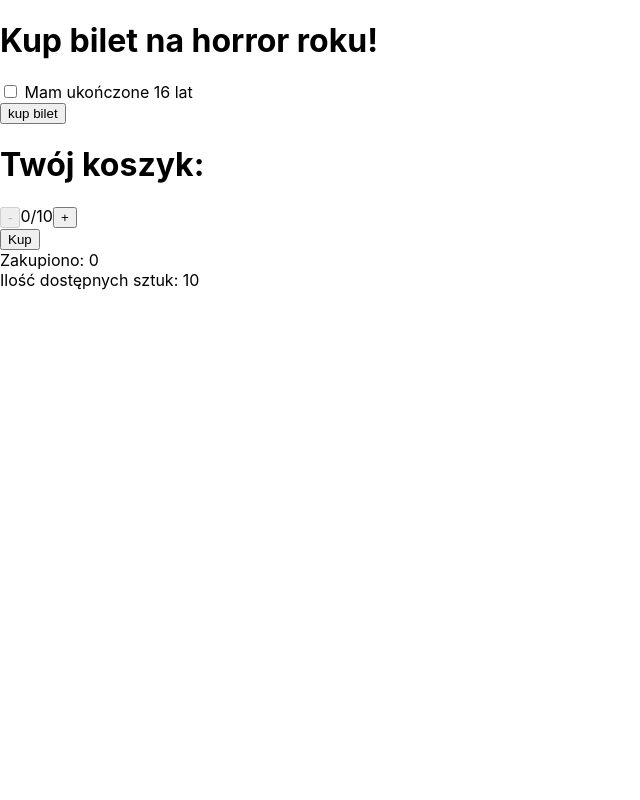
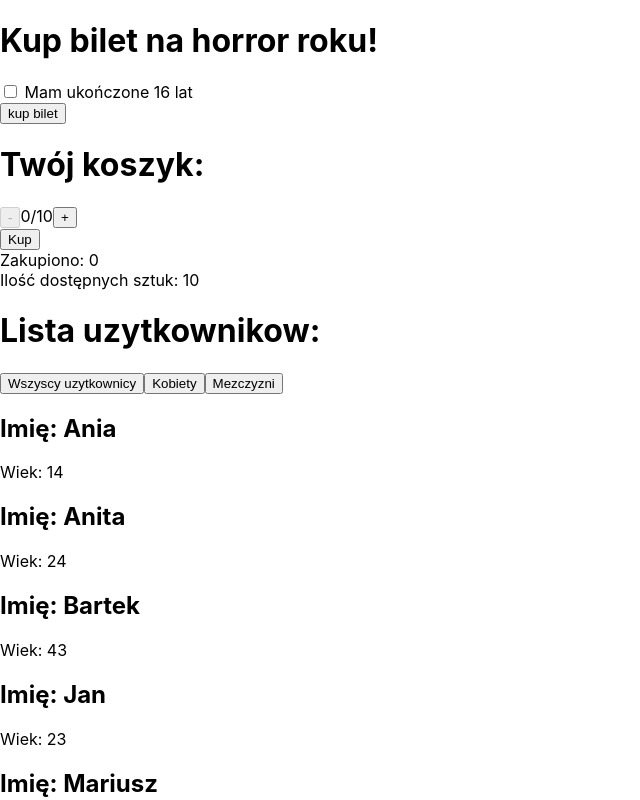
Before and after one commit to anielakm/simple-react-tasks, a React (Create React App) app: page / in a window 1280 px wide. Shown: the top 800 px of the page, without its empty margins (0-640 px from the left). Built offline with nearby package versions, Linux system fonts and the light colour scheme.

Commit message:
added third task - user list

```diff
--- a/src/App.js
+++ b/src/App.js
@@ -1,13 +1,16 @@
 import React from 'react';
 import Movie from './Movie/Movie'
 import Shop from './Shop/Shop'
+import UsersList from './UsersList/UsersList'
 
 
 function App() {
   return (
     <div>
       <Movie />
-      <Shop />
+      <Shop /> <br />
+      <UsersList />
+      <br />
     </div>
   );
 }
--- /dev/null
+++ b/src/UsersList/User.js
@@ -0,0 +1,12 @@
+import React from 'react';
+
+const User = (props) => {
+    const { data } = props;
+
+    return (<>
+        <h2>Imię: {data.name}</h2>
+        <p>Wiek: {data.age}</p>
+    </>);
+}
+
+export default User;
--- /dev/null
+++ b/src/UsersList/UsersList.js
@@ -0,0 +1,42 @@
+import React, { Component } from 'react';
+import data from './data'
+import User from './User'
+
+class UsersList extends Component {
+    constructor(props) {
+        super(props);
+        this.state = { filter: 'all' };
+    }
+
+    handleFilter = (filter) => {
+        this.setState({ filter })
+    }
+
+    usersList = () => {
+        let list;
+        switch (this.state.filter) {
+
+            case "female":
+                return list = data.filter((user) => (user.sex === "female")).map(user => <User data={user} key={user.id} />);
+            case "male":
+                return list = data.filter((user) => (user.sex === "male")).map(user => <User data={user} key={user.id} />);
+            default:
+                return list = data.map(user => <User data={user} key={user.id} />);
+        }
+
+    }
+
+    render() {
+
+        return (<>
+            <h1>Lista uzytkownikow:</h1>
+            <button onClick={this.handleFilter.bind(this, 'all')}>Wszyscy uzytkownicy</button>
+            <button onClick={this.handleFilter.bind(this, 'female')}>Kobiety</button>
+            <button onClick={this.handleFilter.bind(this, 'male')}>Mezczyzni</button>
+
+            {this.usersList()}
+        </>);
+    }
+}
+
+export default UsersList;
--- /dev/null
+++ b/src/UsersList/data.js
@@ -0,0 +1,40 @@
+const users = [
+    {
+        id: 1,
+        age: 14,
+        name: 'Ania',
+        sex: 'female'
+    },
+    {
+        id: 2,
+        age: 24,
+        name: 'Anita',
+        sex: 'female'
+    },
+    {
+        id: 3,
+        age: 43,
+        name: 'Bartek',
+        sex: 'male'
+    },
+    {
+        id: 4,
+        age: 23,
+        name: 'Jan',
+        sex: 'male'
+    },
+    {
+        id: 5,
+        age: 16,
+        name: 'Mariusz',
+        sex: 'male'
+    },
+    {
+        id: 6,
+        age: 16,
+        name: 'Maria',
+        sex: 'female'
+    }
+];
+
+export default users;
```
